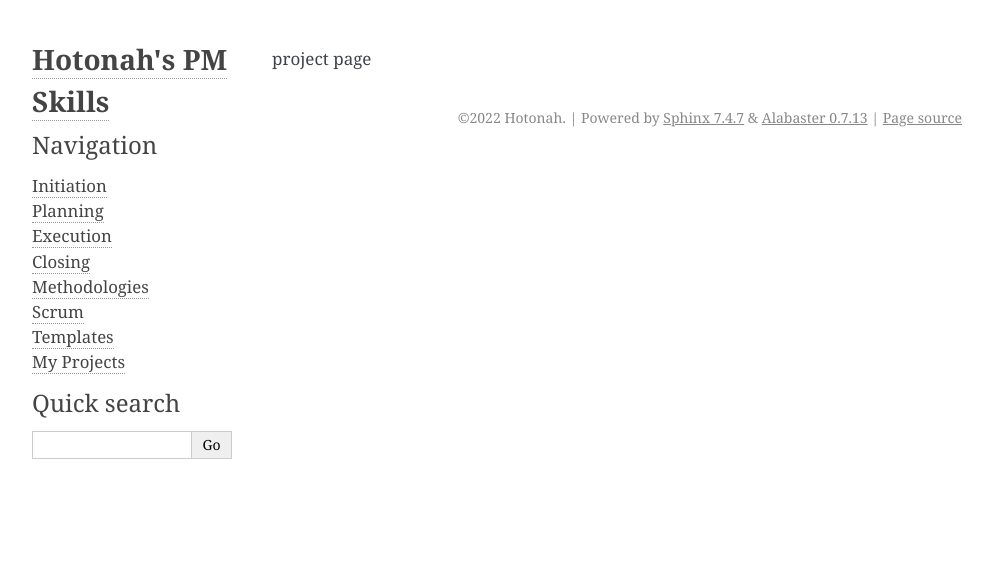
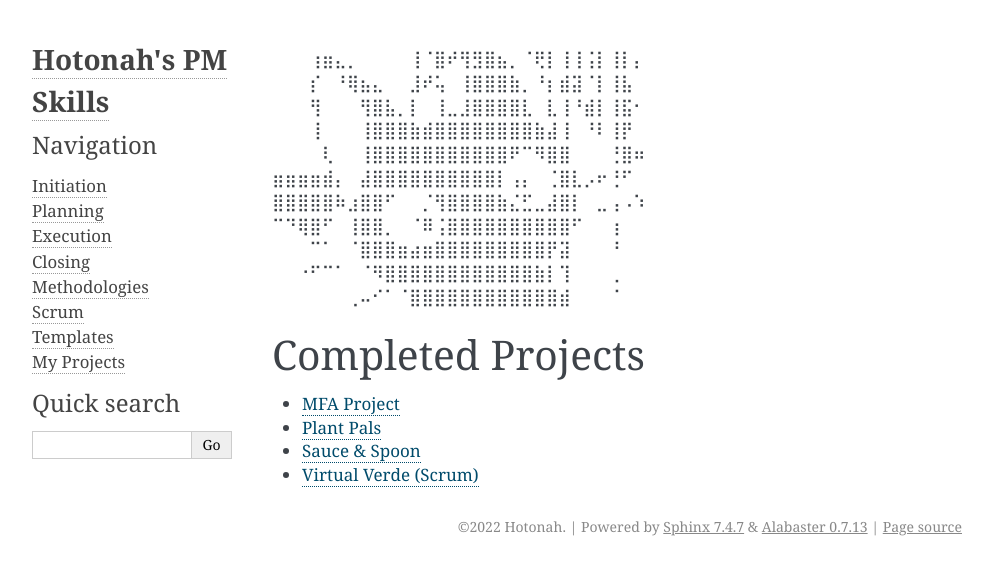
Before and after one commit to Hotonah/hotonah.github.io, a Sphinx documentation site: the page built from source/projects.txt, in a window 1280 px wide. Shown: the top 575 px of the page, without its empty margins (148-1141 px from the left). Built offline with Sphinx 7.4.7, drawn with Linux system fonts in a browser that asks for light colours.

Commit message:
Update projects.txt

```diff
--- a/source/projects.txt
+++ b/source/projects.txt
@@ -1 +1,19 @@
-project page
+⠀⠀⠀⢰⣶⣄⡀⠀⠀⠀⠀⢸⠈⣿⠞⢻⣻⣿⣦⡀⠈⢟⡇⢸⢸⢨⡇⢸⡇⡄
+⠀⠀⠀⡎⠀⠘⢿⣦⣄⠀⠀⣸⠞⢥⠀⢸⣿⣿⣿⣷⡀⠘⡆⣾⣽⠈⡇⢸⣧⠀
+⠀⠀⠀⢻⠀⠀⠀⢻⣿⣧⡀⡇⠀⢸⣀⣸⣿⣿⣿⣿⣇⠀⣇⢸⠘⣾⡇⢸⣯⠂
+⠀⠀⠀⢸⠀⠀⠀⢸⣿⣿⣿⣷⣾⣿⣿⣿⣿⣿⣿⣿⣿⣷⣼⢸⠀⠘⠇⢸⡟⠀
+⠀⠀⠀⠀⢇⠀⠀⢸⣿⣿⣿⣿⣿⣿⣿⣿⣿⣿⣿⠟⠉⠻⣿⣿⠀⠀⠀⢘⣿⠶
+⣶⣶⣶⣶⣾⡄⠀⣼⣿⣿⣿⣿⣿⣿⣿⣿⣿⣿⡇⢠⡄⠀⢈⣿⣇⡠⠖⢘⠋⠀
+⣿⣿⣿⣿⣿⠷⣰⣿⣿⠋⠀⠀⡈⢻⣿⣿⣿⣿⣷⣌⣋⣀⣼⣿⡇⠀⣀⢠⠠⠱
+⠉⠙⢿⣿⠋⠀⢸⣿⣿⡀⠀⠈⠿⢨⣿⣿⣿⣿⣿⣿⣿⣿⣿⣿⠋⠀⠀⢰⠀⠀
+⠀⠀⠀⠉⠁⠀⠈⣿⣿⣿⣶⣴⣶⣿⣿⣿⣿⣿⣿⣿⣿⣿⡟⣽⠀⠀⠀⠘⠀⠀
+⠀⠀⠐⠋⠉⠁⠀⠈⠻⣿⣿⣿⣿⣿⣿⣿⣿⣿⣿⣿⣿⣷⡇⢹⠀⠀⠀⢀⠀⠀
+⠀⠀⠀⠀⠀⠀⢀⠤⠊⠁⠈⣿⣿⣿⣿⣿⣿⣿⣿⣿⣿⣿⣿⣾⠀⠀⠀⠈⠀
+
+Completed Projects
+=======================
+
+* `MFA Project <https://docs.google.com/document/d/1Nbjc5FCr3AByuRZIDOrtULYQi_oHlmWu/edit?usp=sharing&ouid=101002792930404714638&rtpof=true&sd=true>`_
+* `Plant Pals <https://docs.google.com/document/d/1Yd3AhQUpopCWzXaFUruyuoq71VAfhLl9ZR_6d4Co59U/edit?usp=sharing>`_
+* `Sauce & Spoon <https://docs.google.com/document/d/1W_E9LrYBRVIW8LVJGqfVia52d6VqS6reOQecgr7Enp4/edit?usp=sharing>`_
+* `Virtual Verde (Scrum) <https://drive.google.com/drive/folders/13GT2Ye0BUjizRm25RBfbHc9N3pBuO7UE?usp=sharing>`_
```
